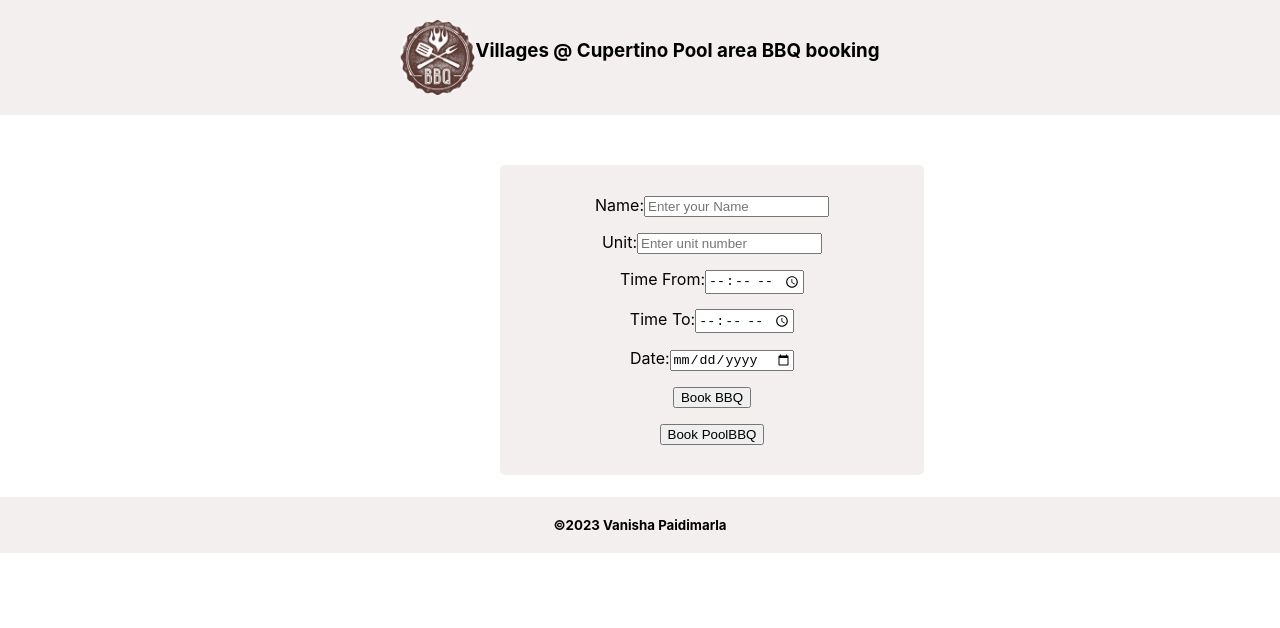
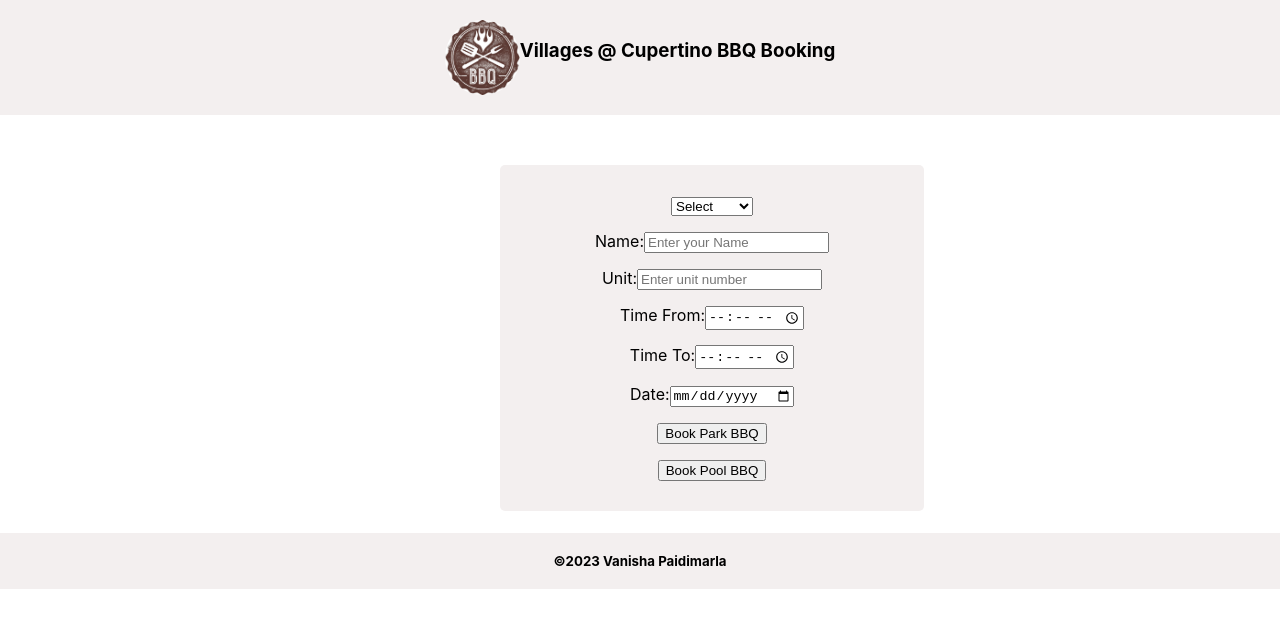
Before and after one commit to vanishap/poolbbq, a React (Create React App) app: page / in a window 1280 px wide. Shown: the top 628 px of the page. Built offline with nearby package versions, Linux system fonts and the light colour scheme.

Commit message:
option field

```diff
--- a/public/index.html
+++ b/public/index.html
@@ -24,7 +24,7 @@
       work correctly both with client-side routing and a non-root public URL.
       Learn how to configure a non-root public URL by running `npm run build`.
     -->
-    <title>Pool Area BBQ</title>
+    <title>BBQ</title>
   </head>
   <body>
     <noscript>You need to enable JavaScript to run this app.</noscript>
--- a/src/App.css
+++ b/src/App.css
@@ -5,7 +5,6 @@
 
 .title {
   display: flex;
-
   text-align: center;
   justify-content: center;
   background-color: rgb(243, 239, 239);
@@ -28,7 +27,6 @@
 .input-forms{
   background-color: rgb(243, 239, 239);
   width:30%;
-
   margin-left: 500px;
   margin-right: 500px;
   margin-top: 50px;
--- a/src/Components/Details.js
+++ b/src/Components/Details.js
@@ -1,13 +1,36 @@
-import React from 'react'
+import React,{useState} from 'react';
 
 const Details = () => {
+    const [data, setData] = useState({name:'', unit:'', date:'',timeFrom:'',timeTo:''});
+
+
+
+     const submitHandler = (e)=>{
+        e.preventDefault();
+     }
+
   return (
     <div className='input-forms'>
-        <form >
+        <div className='form'>
+            <select >
+                <option>
+                    Select
+                </option>
+                <option>
+                    Pool BBQ
+                </option>
+                <option>
+                    Park BBQ
+                </option>
+            </select>
+       </div>
+        <form  onSubmit={()=>submitHandler()}>
             <div className='form'>
                 <label>Name:</label>
                 <input placeholder='Enter your Name'
                 type='text'
+                value={data.name}
+                onChange={(e)=>setData(e.target.value)}
                 />
             </div>
             <div className='form'>
@@ -26,13 +49,14 @@ const Details = () => {
             </div>
             <div className='form'>
                 <label>Date:</label>
-                <input type='date'/>
+                <input
+                type='date'/>
             </div>
             <div className='form'>
-                <button>Book BBQ</button>
+                <button type='submit'>Book Park BBQ</button>
             </div>
             <div className='form'>
-                <button>Book PoolBBQ</button>
+                <button type='submit'>Book Pool BBQ</button>
             </div>
         </form>
     </div>
--- a/src/Components/Title.js
+++ b/src/Components/Title.js
@@ -6,7 +6,7 @@ const Title = () => {
   return (
     <div className='title'>
       <img className = 'image' src={Bbq} alt='bbq'/>
-      <h3 >Villages @ Cupertino Pool area BBQ booking </h3>
+      <h3 >Villages @ Cupertino BBQ Booking </h3>
     </div>
   )
 }
```
